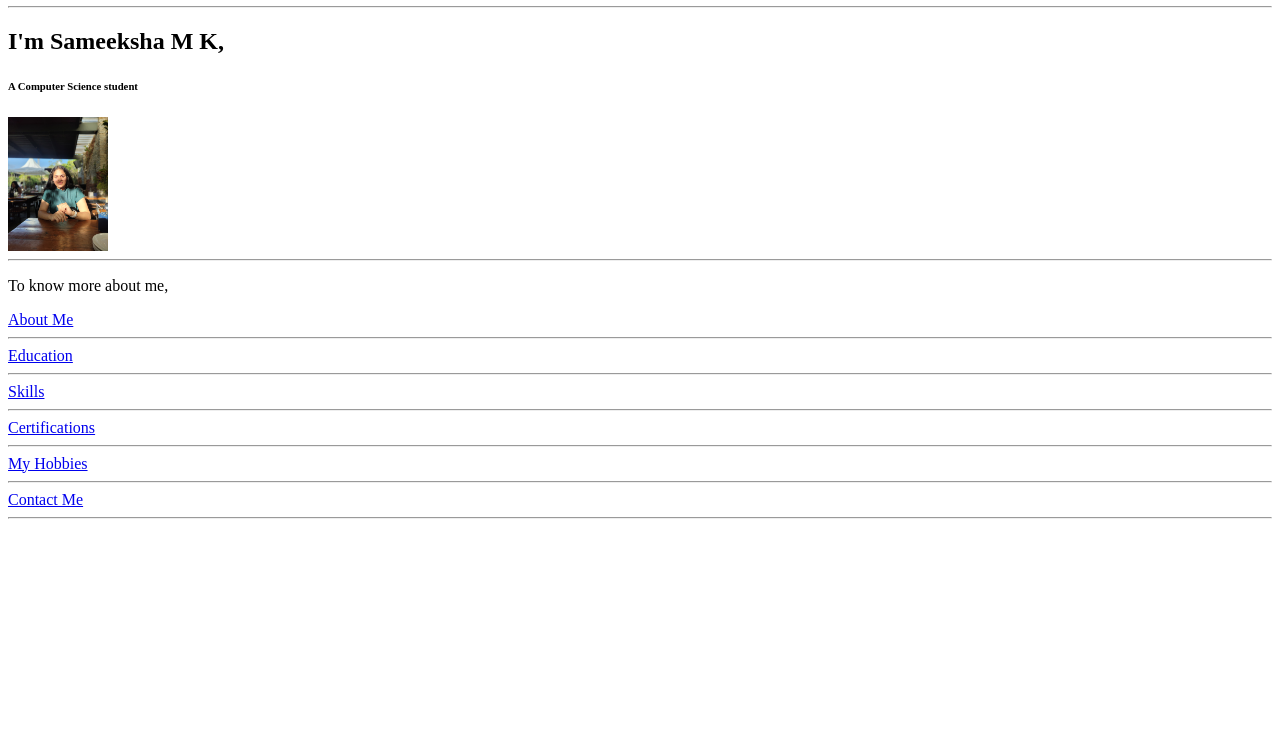
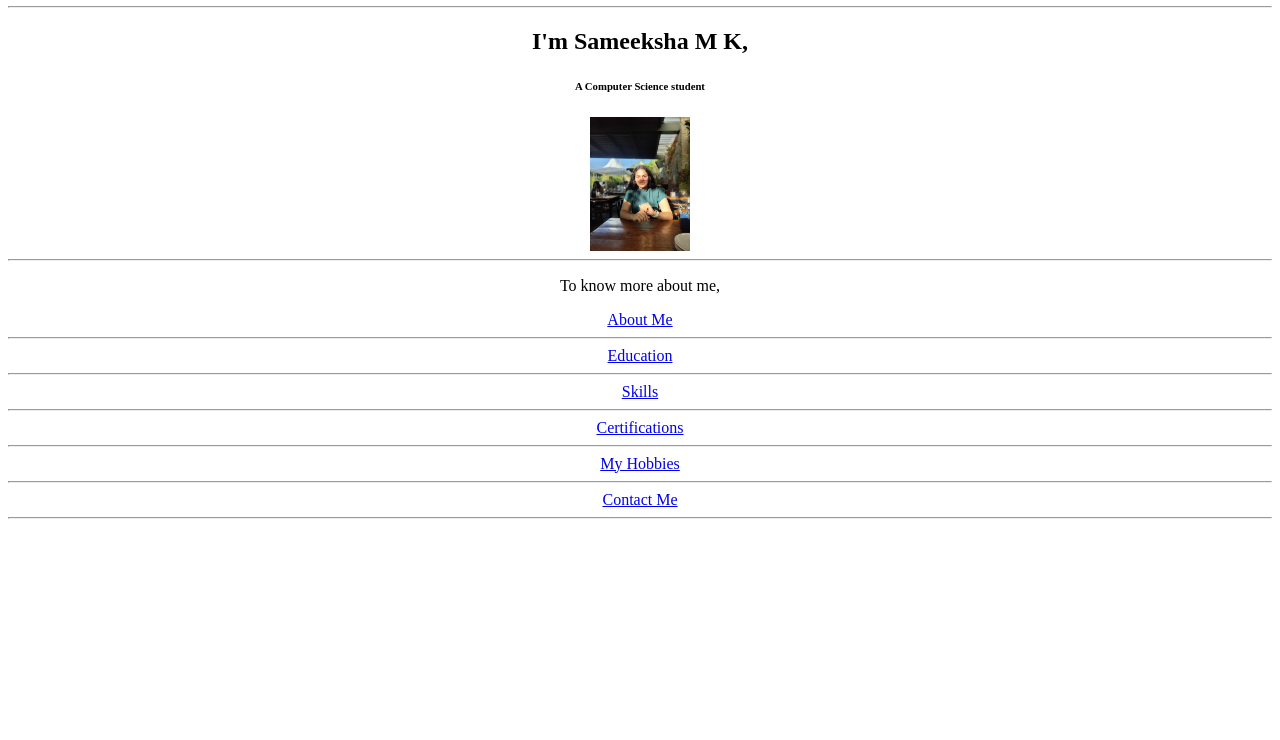
Before and after one commit to mksameeksha/html-portfolio, a plain HTML site: page index.html in a window 1280 px wide. Shown: the part 60-800 px from the top of the page. Drawn offline with Linux system fonts and the light colour scheme.

Commit message:
Update index.html

```diff
--- a/index.html
+++ b/index.html
@@ -1,12 +1,11 @@
-<h1>Hello Everyone!</h1><hr />
-<h2>I'm Sameeksha M K, </h2>
-<h6>A Computer Science student</h6>
-<!--<p>A Full Stack Developer</p>-->
-<img src="./assets/images/sam.png.jpg" alt="Picture of Sameeksha" width="100" /><hr />
-<p>To know more about me,</p>
-<a href="./public/About.html">About Me</a><br /><hr />
-<a href="./public/Education.html">Education</a><hr />
-<a href="./public/Skills.html">Skills</a><hr />
-<a href="./public/Certifications.html">Certifications</a><hr />
-<a href="./public/Hobbies.html">My Hobbies</a><hr />
-<a href="./public/Contact.html">Contact Me</a><hr />
+<h1><center>Hello Everyone!</center></h1><hr />
+<h2><center>I'm Sameeksha M K, </center></h2>
+<h6><center>A Computer Science student</center></h6>
+<center><img src="./assets/images/sam.png.jpg" alt="Picture of Sameeksha" width="100" /><hr /></center>
+<center><p>To know more about me,</p></center>
+<center><a href="./public/About.html">About Me</a><br /><hr /></center>
+<center><a href="./public/Education.html">Education</a><hr /></center>
+<center><a href="./public/Skills.html">Skills</a><hr /></center>
+<center><a href="./public/Certifications.html">Certifications</a><hr /></center>
+<center><a href="./public/Hobbies.html">My Hobbies</a><hr /></center>
+<center><a href="./public/Contact.html">Contact Me</a><hr /></center>
```
